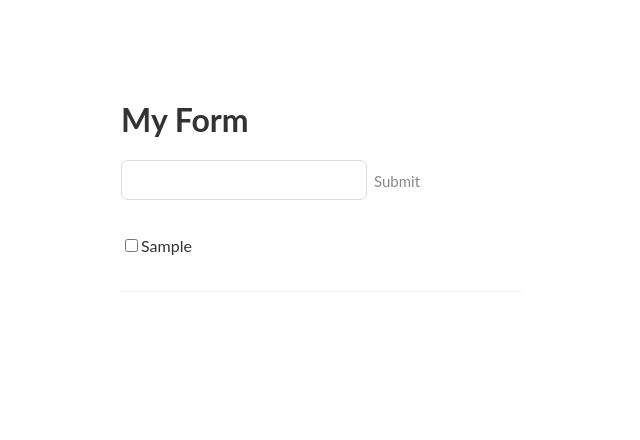
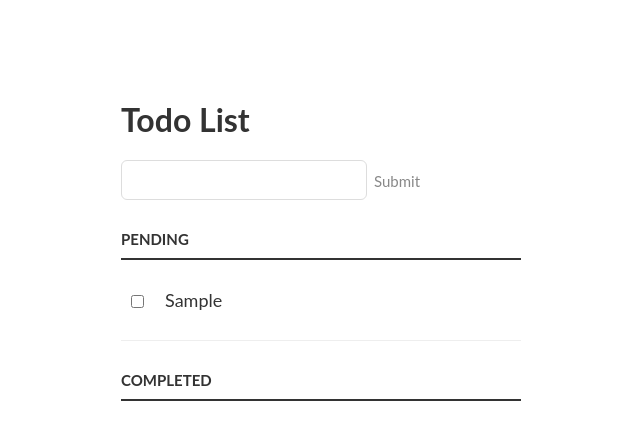
Before and after one commit to pratik14/reactTodoBasic, a React (Create React App) app: page / in a window 1280 px wide. Both pictures are taken after typing "Sample" into the empty fields and a click on the button "Submit". Shown: the top 440 px of the page, without its empty margins (319-959 px from the left). Built offline with nearby package versions, Linux system fonts and the light colour scheme.

Commit message:
Pending completed list

```diff
--- a/src/App.css
+++ b/src/App.css
@@ -118,3 +118,7 @@ ul li.editMode input[type=text] {
 ul li.editMode label {
   display:none;
 }
+
+.error{
+  color: #CF2323;
+}
--- a/src/todo.js
+++ b/src/todo.js
@@ -11,6 +11,7 @@ class Todo extends Component {
     }
 
     this.addTodo = this.addTodo.bind(this)
+    this.updateTodo = this.updateTodo.bind(this)
   }
 
   addTodo(todo){
@@ -21,13 +22,19 @@ class Todo extends Component {
     })
   }
 
+  updateTodo(todo){
+    const { list } = this.state;
+    const newList =  list.map(t => (t.id === todo.id ? todo : t))
+    this.setState({ list: newList })
+  }
+
   render() {
     const { list } = this.state;
 
     return (
       <div>
         <TodoForm addTodo={this.addTodo} />
-        <TodoList list={list} />
+        <TodoList list={list} updateTodo={this.updateTodo} />
       </div>
     );
   }
--- a/src/todoForm.js
+++ b/src/todoForm.js
@@ -3,7 +3,7 @@ import { Formik } from 'formik';
 
 const TodoForm = (props) => (
   <div>
-    <h1>My Form</h1>
+    <h1>Todo List</h1>
     <Formik
       initialValues={{ name: '', completed: false }}
       validate={(values) => {
@@ -30,7 +30,7 @@ const TodoForm = (props) => (
             name="name"
           />
           <button type="submit">Submit</button>
-          {props.errors.name && <div id="feedback">{props.errors.name}</div>}
+          {props.errors.name && <p className="error">{props.errors.name}</p>}
         </form>
       )}
     />
--- /dev/null
+++ b/src/todoItem.js
@@ -0,0 +1,31 @@
+import React, { Component } from 'react';
+
+class TodoItem extends Component {
+  constructor(props){
+    super(props)
+
+    this.markCompleted = this.markCompleted.bind(this)
+  }
+
+
+  markCompleted(){
+    let { todo, updateTodo } = this.props
+    todo.completed = true
+    updateTodo(todo)
+  }
+
+  render() {
+    let { todo, updateTodo } = this.props
+    console.log(todo);
+
+    return(
+      <li>
+        <input type="checkbox"  onClick={this.markCompleted} />
+        <label>{todo.name}</label>
+      </li>
+    )
+  }
+}
+
+
+export default TodoItem;
--- a/src/todoList.js
+++ b/src/todoList.js
@@ -1,27 +1,44 @@
 import React, { Component } from 'react';
+import TodoItem from './todoItem'
 
 class TodoList extends Component {
   render() {
-    let { list } = this.props
-    list = list.map((todo) =>  <TodoItem key={todo.id} todo={todo} /> )
+    let { list, updateTodo } = this.props
+
+    if(list.length == 0){
+      return null;
+    }
+
+
+    const pendingTodos = list.filter((t) => !t.completed)
+    const completedTodos = list.filter((t) => t.completed)
+
+    const pendingList = pendingTodos.map((todo) =>  {
+      return(
+        <TodoItem key={todo.id} todo={todo} updateTodo={updateTodo} />
+      )
+    })
+
+    const completedList = completedTodos.map((todo) =>  {
+      return(
+        <TodoItem key={todo.id} todo={todo} updateTodo={updateTodo} />
+      )
+    })
+
 
     return (
-      <ul>
-       { list }
-      </ul>
+      <div>
+        <h3>Pending</h3>
+        <ul>
+          { pendingList }
+        </ul>
+        <h3>Completed</h3>
+        <ul id='completed-tasks'>
+          { completedList }
+        </ul>
+      </div>
     );
   }
 }
 
-
-function TodoItem(props){
-  const { todo } = props;
-  return(
-    <li>
-      <p><input type="checkbox" value={todo.completed}  /></p>
-      <p>{todo.name}</p>
-    </li>
-  )
-}
-
 export default TodoList;
```
